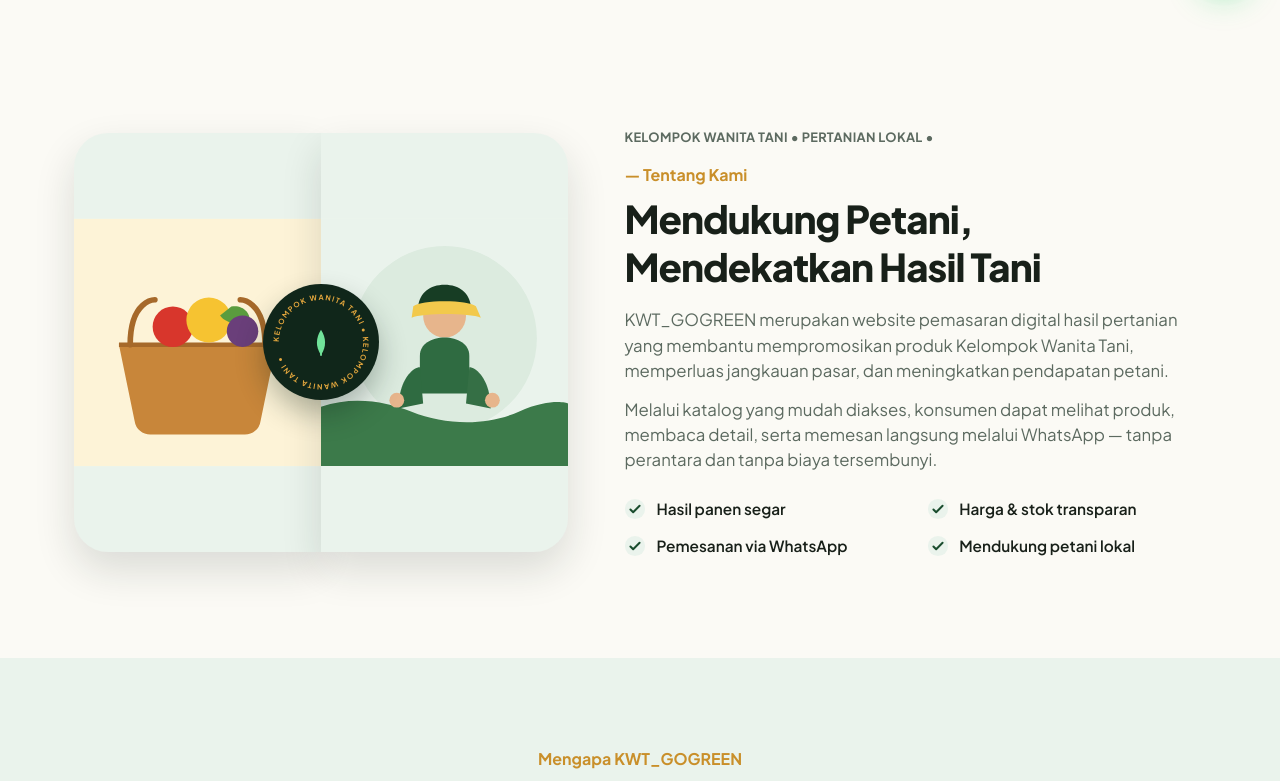
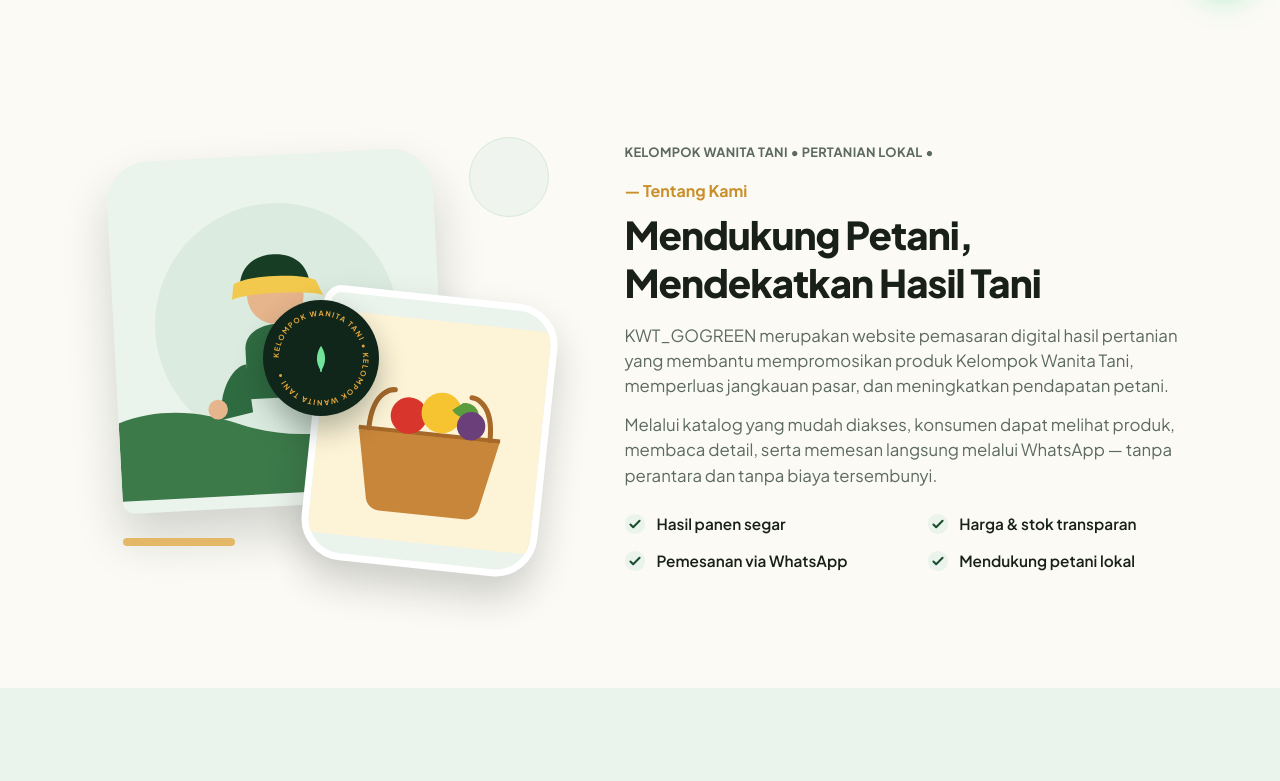
Before and after one commit to loaf684/pkm-kwt_go_green, a Next.js app: page / in a window 1280 px wide. Shown: the part 782-1563 px from the top of the page. Built offline with nearby package versions, Linux system fonts and the light colour scheme; no server answers; the database is empty.

Commit message:
Refine about image composition and contact email
Co-authored-by: Copilot <223556219+Copilot@users.noreply.github.com>

```diff
--- a/src/components/AboutSection.tsx
+++ b/src/components/AboutSection.tsx
@@ -25,13 +25,15 @@ export default function AboutSection({
     <section className="py-[clamp(3.4rem,7vw,6rem)]">
       <div className="mx-auto grid max-w-[1180px] grid-cols-1 items-center gap-10 px-6 lg:grid-cols-[0.85fr_1fr] lg:gap-14">
         <div className="relative order-first mx-auto w-full max-w-[560px] px-0 py-4 lg:order-none lg:max-w-none">
-          <div className="relative grid aspect-[1.18] grid-cols-2 gap-0 overflow-visible">
-            <div className="overflow-hidden rounded-[34px_0_0_34px] bg-primary-50 shadow-[0_18px_40px_rgba(24,32,25,0.14)]">
+          <div className="relative aspect-[1.1]">
+            <div className="absolute left-[8%] top-[5%] h-[78%] w-[66%] -rotate-3 overflow-hidden rounded-[42px_42px_42px_12px] bg-primary-50 shadow-[0_25px_48px_rgba(24,32,25,0.18)]">
+              <SiteMedia url={mainImageUrl} fallback={FarmerIllustration} className="size-full object-cover" />
+            </div>
+            <div className="absolute bottom-[3%] right-[4%] h-[61%] w-[48%] rotate-6 overflow-hidden rounded-[18px_42px_42px_42px] border-[7px] border-white bg-primary-50 shadow-[0_20px_38px_rgba(24,32,25,0.2)]">
               <SiteMedia url={accentImageUrl} fallback={BasketIllustration} className="size-full object-cover" />
             </div>
-            <div className="overflow-hidden rounded-[0_34px_34px_0] bg-primary-50 shadow-[0_18px_40px_rgba(24,32,25,0.14)]">
-              <SiteMedia url={mainImageUrl} fallback={FarmerIllustration} className="size-full object-cover" />
-            </div>
+            <div className="absolute left-[10%] bottom-[8%] h-2 w-28 rounded-full bg-accent/75" />
+            <div className="absolute right-[4%] top-[1%] size-20 rounded-full border border-primary-100 bg-primary-50/70" />
           </div>
           <div className="absolute left-1/2 top-1/2 z-10 flex size-[94px] -translate-x-1/2 -translate-y-1/2 items-center justify-center rounded-full bg-[#10261a] text-accent shadow-[0_14px_28px_rgba(16,38,26,0.3)] sm:size-[116px]">
             <svg viewBox="0 0 160 160" className="size-full" aria-label="KWT_GOGREEN — Pertanian Kelompok Wanita Tani">
--- a/src/components/ContactInfo.tsx
+++ b/src/components/ContactInfo.tsx
@@ -50,7 +50,7 @@ export default function ContactInfo({
         </span>
         <div>
           <strong className="block text-xs font-bold text-muted">Email</strong>
-          <span className="font-bold">fatmahdjalal@gmail.com</span>
+          <span className="font-bold">dummy@example.com</span>
         </div>
       </div>
     </div>
```
